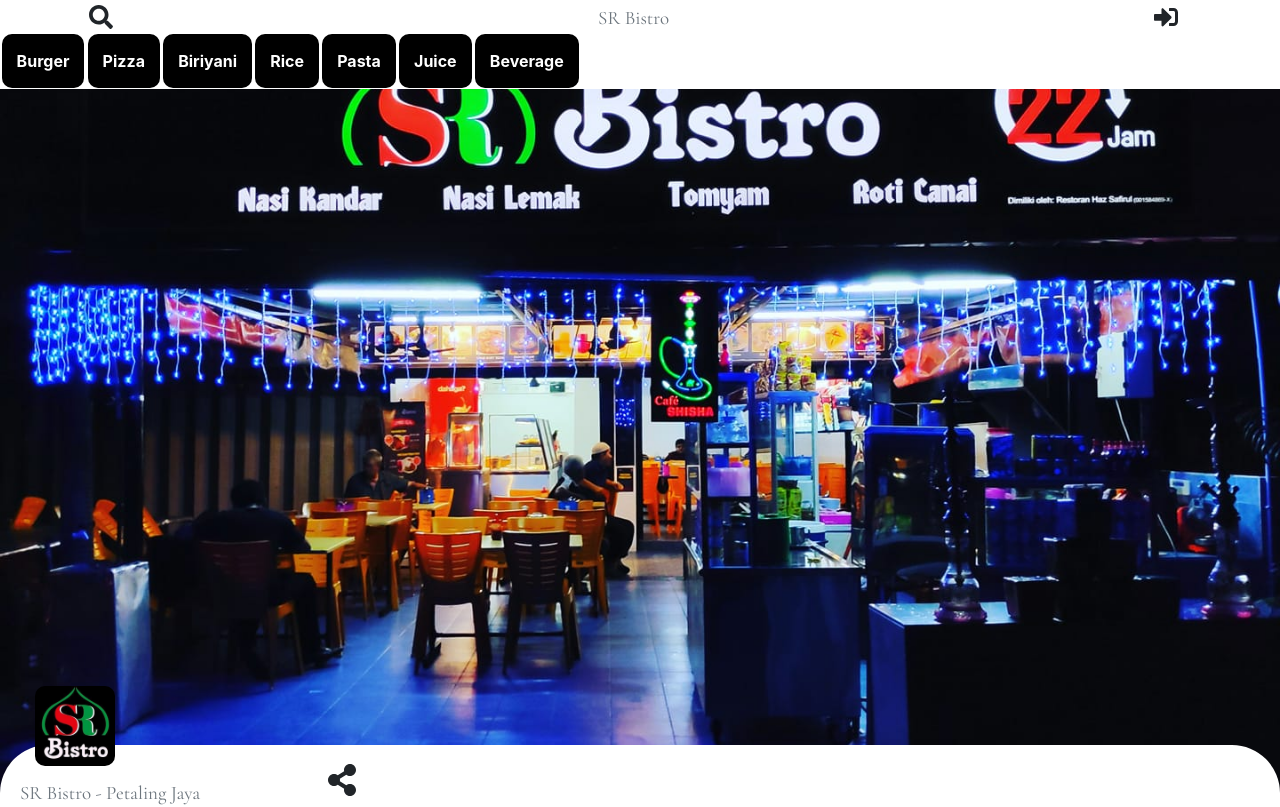
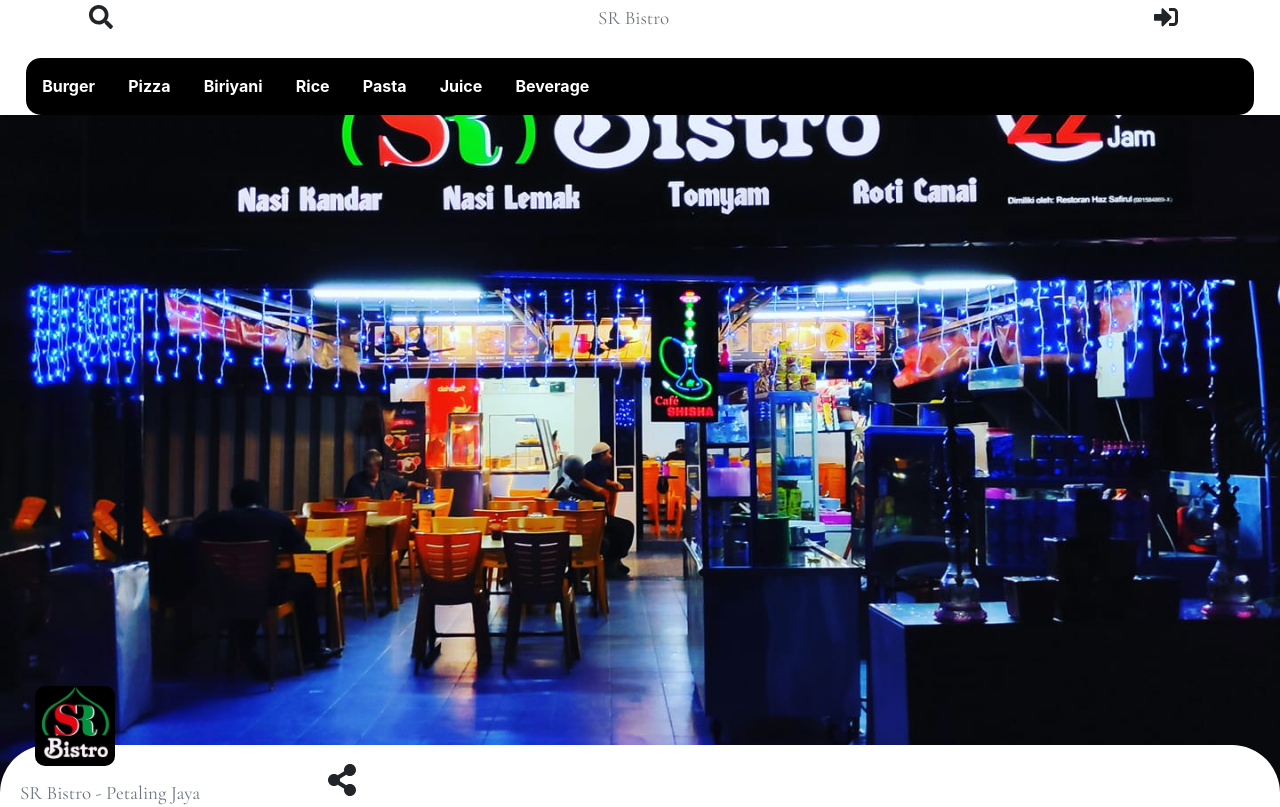
Before and after one commit to Emitaz-pias/restoren-pataling-jaya, a React (Create React App) app: page / in a window 1280 px wide. Shown: the top 807 px of the page. Built offline with nearby package versions, Linux system fonts and the light colour scheme.

Commit message:
new category design

```diff
--- a/src/Components/Menu/Category/Category.css
+++ b/src/Components/Menu/Category/Category.css
@@ -2,6 +2,11 @@
   list-style: none;
   overflow-x: scroll;
   position: sticky;
+  background-color: black;
+  border-radius: 15px;
+  margin-left: 2%;
+  margin-right: 2%;
+  margin-top: 2%;
 }
 ::-webkit-scrollbar {
   display: none;
```
